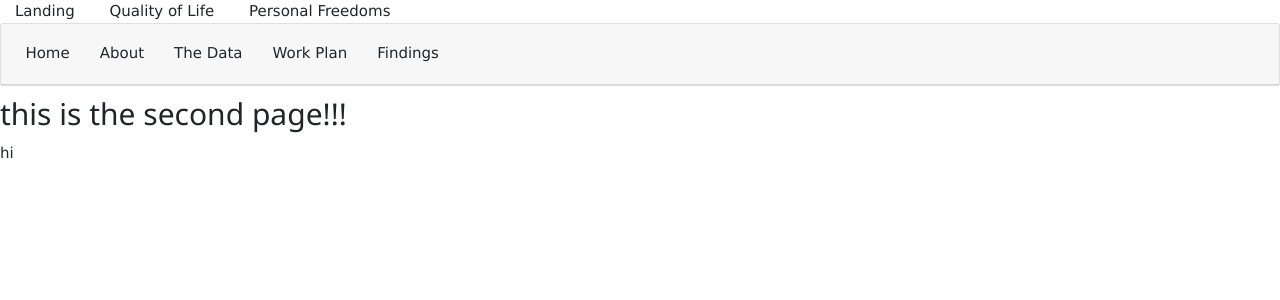
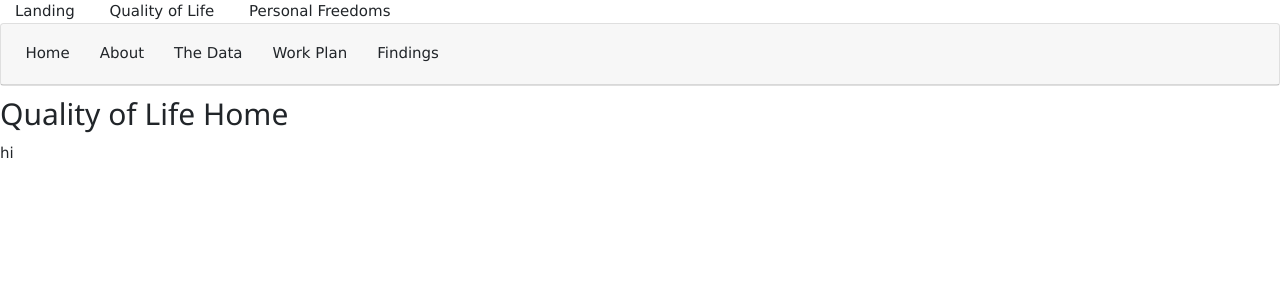
Before and after one commit to LHarrison36/DH125-Final-Project, a Jekyll site: the page built from page2.md, in a window 1280 px wide. Shown: the top 300 px of the page. Built offline with Jekyll 4.4.1, drawn with Linux system fonts in a browser that asks for light colours.

Commit message:
Update page2.md

```diff
--- a/page2.md
+++ b/page2.md
@@ -5,7 +5,7 @@ filename: page2
 ---
 
 
-## this is the second page!!!
+## Quality of Life Home
 
 
 hi
```
